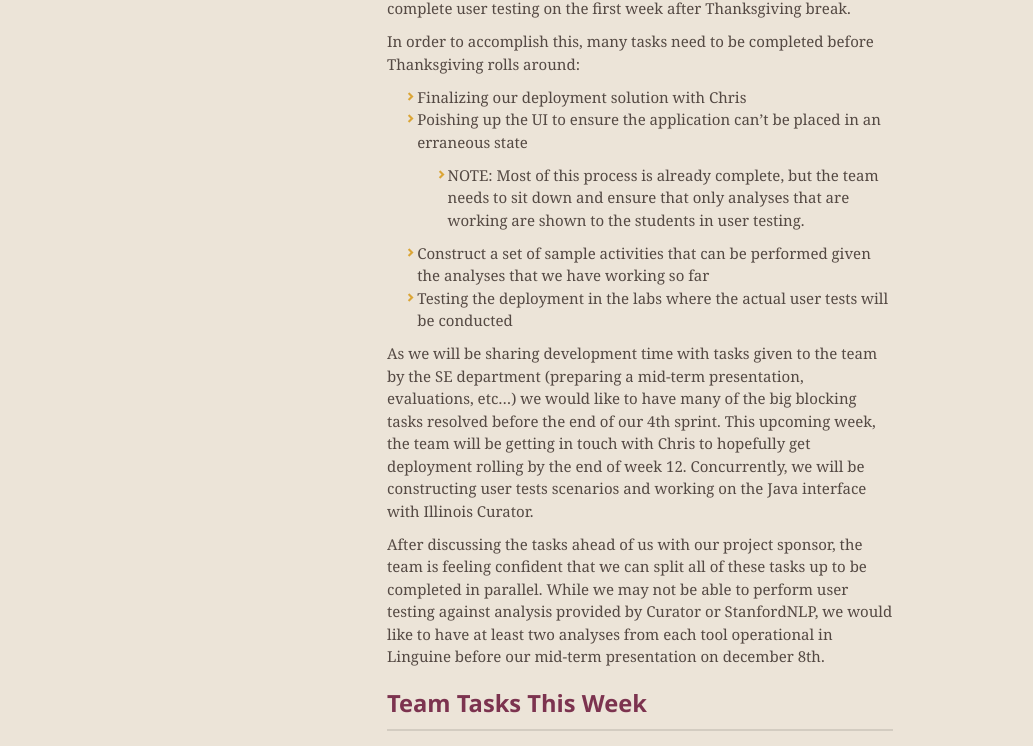
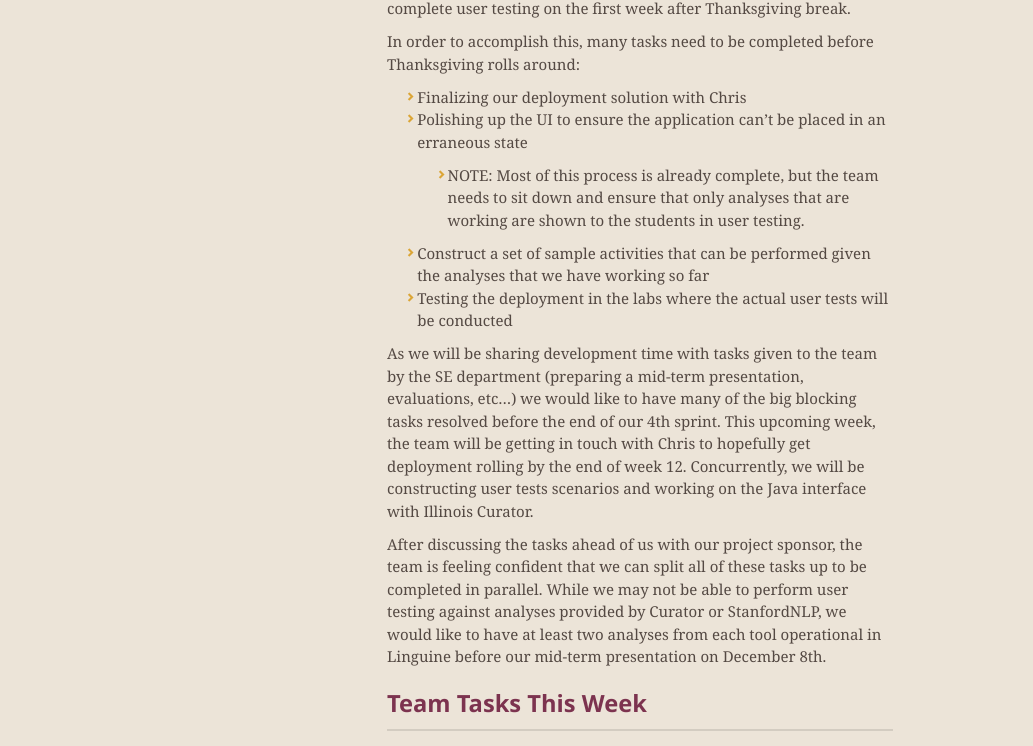
Before and after one commit to Pastafarians/pastafarians-site, a Jekyll site: the page built from _posts/2015-11-03-Week10.md, in a window 1280 px wide. Shown: the part 382-1128 px from the top of the page, without its empty margins (0-1033 px from the left). Built offline with Jekyll 4.4.1, drawn with Linux system fonts in a browser that asks for light colours; nearby versions of some CDN libraries.

Commit message:
Spelling/grammar

```diff
--- a/_posts/2015-11-03-Week10.md
+++ b/_posts/2015-11-03-Week10.md
@@ -13,7 +13,7 @@ week after Thanksgiving break.
 In order to accomplish this, many tasks need to be completed before Thanksgiving rolls around:
 
 * Finalizing our deployment solution with Chris
-* Poishing up the UI to ensure the application can't be placed in an erraneous state
+* Polishing up the UI to ensure the application can't be placed in an erraneous state
   * NOTE: Most of this process is already complete, but the team needs to sit down and ensure that only analyses that are working are shown to the students in user testing.
 * Construct a set of sample activities that can be performed given the analyses that we have working so far
 * Testing the deployment in the labs where the actual user tests will be conducted
@@ -24,9 +24,9 @@ team will be getting in touch with Chris to hopefully get deployment rolling by
 user tests scenarios and working on the Java interface with Illinois Curator.
 
 After discussing the tasks ahead of us with our project sponsor, the team is feeling confident that we can split
-all of these tasks up to be completed in parallel. While we may not be able to perform user testing against analysis provided
+all of these tasks up to be completed in parallel. While we may not be able to perform user testing against analyses provided
 by Curator or StanfordNLP, we would like to have at least two analyses from each tool operational in Linguine before our
-mid-term presentation on december 8th.
+mid-term presentation on December 8th.
 
 ## Team Tasks This Week
 
```
